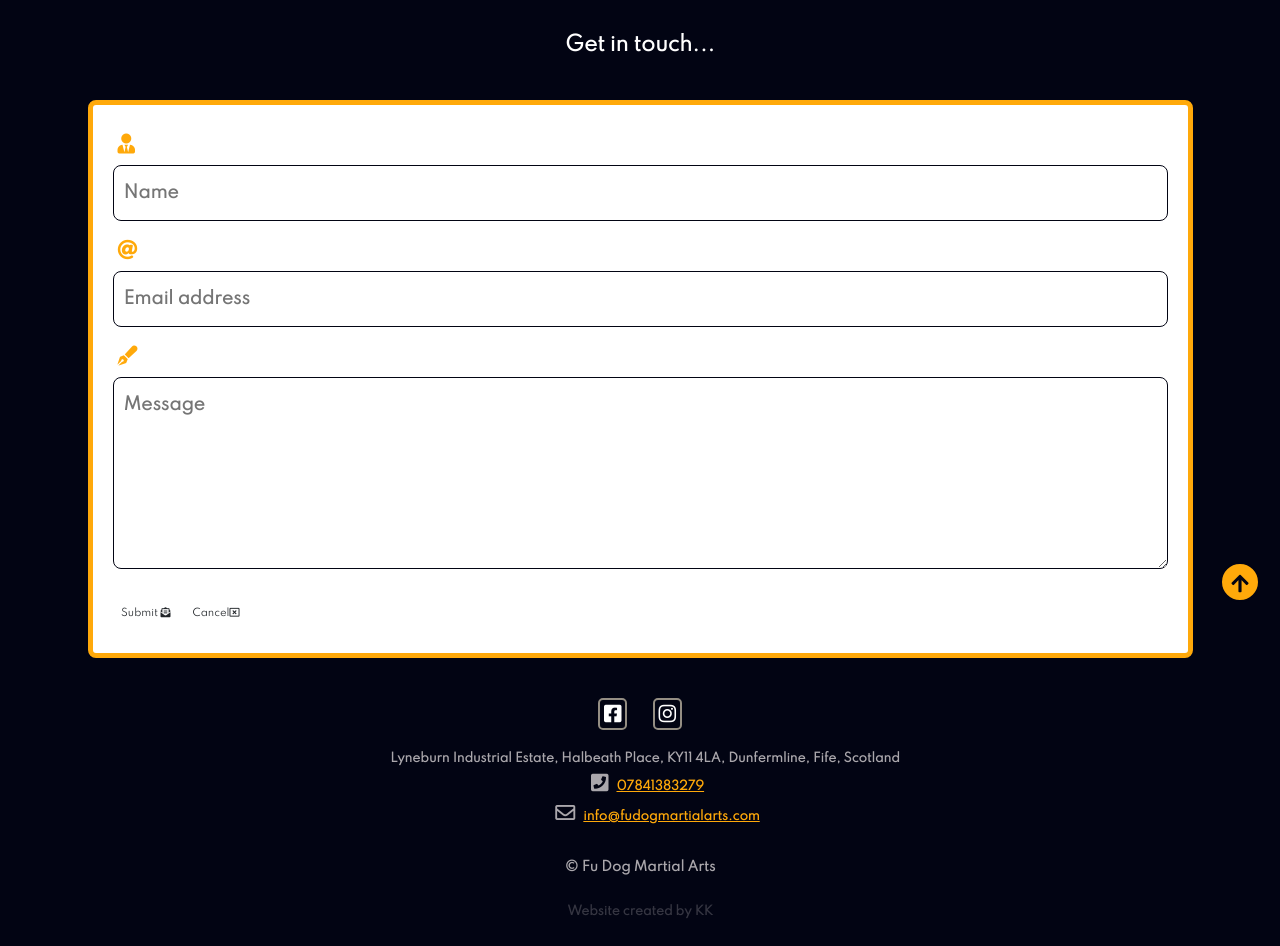
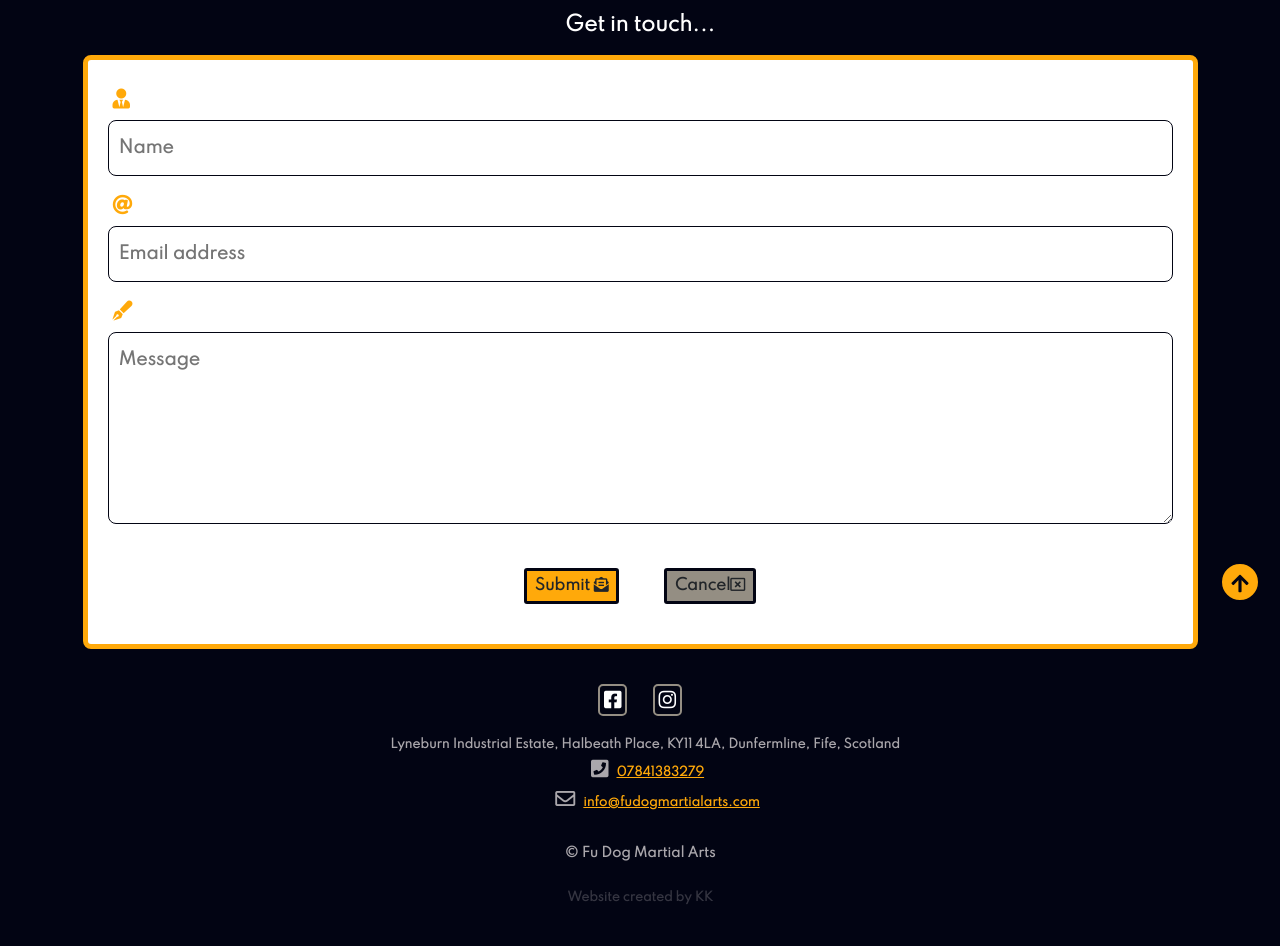
Before and after one commit to KrisK1978/fudogmartialarts1, a Flask app: page /contact in a window 1280 px wide. Shown: the part 135-1081 px from the top of the page. After the commit the page ends 1039 px from the top, so only its background shows below. Run offline with Flask 2, Linux system fonts and the light colour scheme.

Commit message:
Added contact form buttons and tooltip

```diff
--- a/static/css/style.css
+++ b/static/css/style.css
@@ -83,7 +83,11 @@ p.contact-form-heading {
     font-size: 2rem;
     font-weight: 900;
     text-align: center;
-    margin: 3rem;
+    margin: 1rem;
+}
+
+.row-flashes {
+    color: #FFFFFF;
 }
 
 .contact-form.card-panel {
@@ -91,7 +95,7 @@ p.contact-form-heading {
     background-color: #FFFFFF;
     border: 0.5rem solid #ffa90a;
     border-radius: 0.8rem;
-    margin: 1rem;
+    margin: 0.5rem;
     padding: 2rem;
 }
 
@@ -119,6 +123,45 @@ textarea {
     margin-left: 0.5rem;
 }
 
+.action-buttons {
+    text-align: center;
+}
+
+button.submit.btn {
+    border: 0.3rem solid #020413;
+    border-radius: 0.3rem;
+    font-size: 1.5rem;
+    font-weight: bolder;
+    background-color: #ffa90a;
+    text-decoration: none;
+    margin: 2rem;
+}
+
+a.cancel.btn {
+    border: 0.3rem solid #020413;
+    border-radius: 0.3rem;
+    font-size: 1.5rem;
+    font-weight: bolder;
+    background-color: #948e83;
+    text-decoration: none;
+    margin: 2rem;
+}
+
+button.submit.btn:hover {
+    background-color: #FFFFFF;
+    cursor: pointer;
+    -webkit-transition: all .4s ease-in-out;
+    -o-transition: all .4s ease-in-out;
+    transition: all .4s ease-in-out;
+}
+
+a.cancel.btn:hover {
+    background-color: #ffa90a;
+    cursor: pointer;
+    -webkit-transition: all .4s ease-in-out;
+    -o-transition: all .4s ease-in-out;
+    transition: all .4s ease-in-out;
+}
 
 /*Styling Footer*/
 footer.page-footer {
--- a/static/js/script.js
+++ b/static/js/script.js
@@ -0,0 +1,4 @@
+var tooltipTriggerList = [].slice.call(document.querySelectorAll('[data-bs-toggle="tooltip"]'))
+var tooltipList = tooltipTriggerList.map(function (tooltipTriggerEl) {
+  return new bootstrap.Tooltip(tooltipTriggerEl)
+})
--- a/templates/components/forms/contact_form.html
+++ b/templates/components/forms/contact_form.html
@@ -39,7 +39,7 @@
                         </div>
                     </div>
                     <div class="row">
-                        <div class="col s12 m8 offset-m2 input-field">
+                        <div class="col s12 m8 offset-m2">
                             <label class="message" for="message"><i class="fas fa-pen-fancy
                                 prefix"></i></label>
                             <textarea name="message" id="message" placeholder="Message" cols="5"
@@ -47,15 +47,14 @@
                         </div>
                     </div>
                     <div class="row">
-                        <div class="action-buttons">
+                        <div class="col s12 m8 offset-m2">
+                            <div class="action-buttons">
                             <!--Submit button-->
-                            <div class="col s12">
-                                <button type="submit" class="btn">Submit
+                            <button type="submit" class="submit btn">Submit
                                 <i class="fas fa-envelope-open-text right"></i></button>
                             <!--Cancel button -->
-                                <a href="{{ url_for('about') }}" class="btn">
+                            <a href="{{ url_for('about') }}" class="cancel btn">
                                 Cancel<i class="far fa-window-close right"></i></a>
-                            </div>
                         </div>
                     </div>
                 </div>
--- a/templates/components/navigation/navigation.html
+++ b/templates/components/navigation/navigation.html
@@ -27,7 +27,8 @@
             <a class="nav-link" href="#">Gallery</a>
           </li>
           <li class="nav-item">
-            <a class="email-icon" href="{{ url_for('contact')}}"><i class="far fa-envelope"></i></a>
+            <a class="email-icon" href="{{ url_for('contact')}}" data-bs-toggle="tooltip"
+            data-bs-placement="bottom" title="Contact Us!"><i class="far fa-envelope"></i></a>
           </li>
         </ul>
       </div>
```
